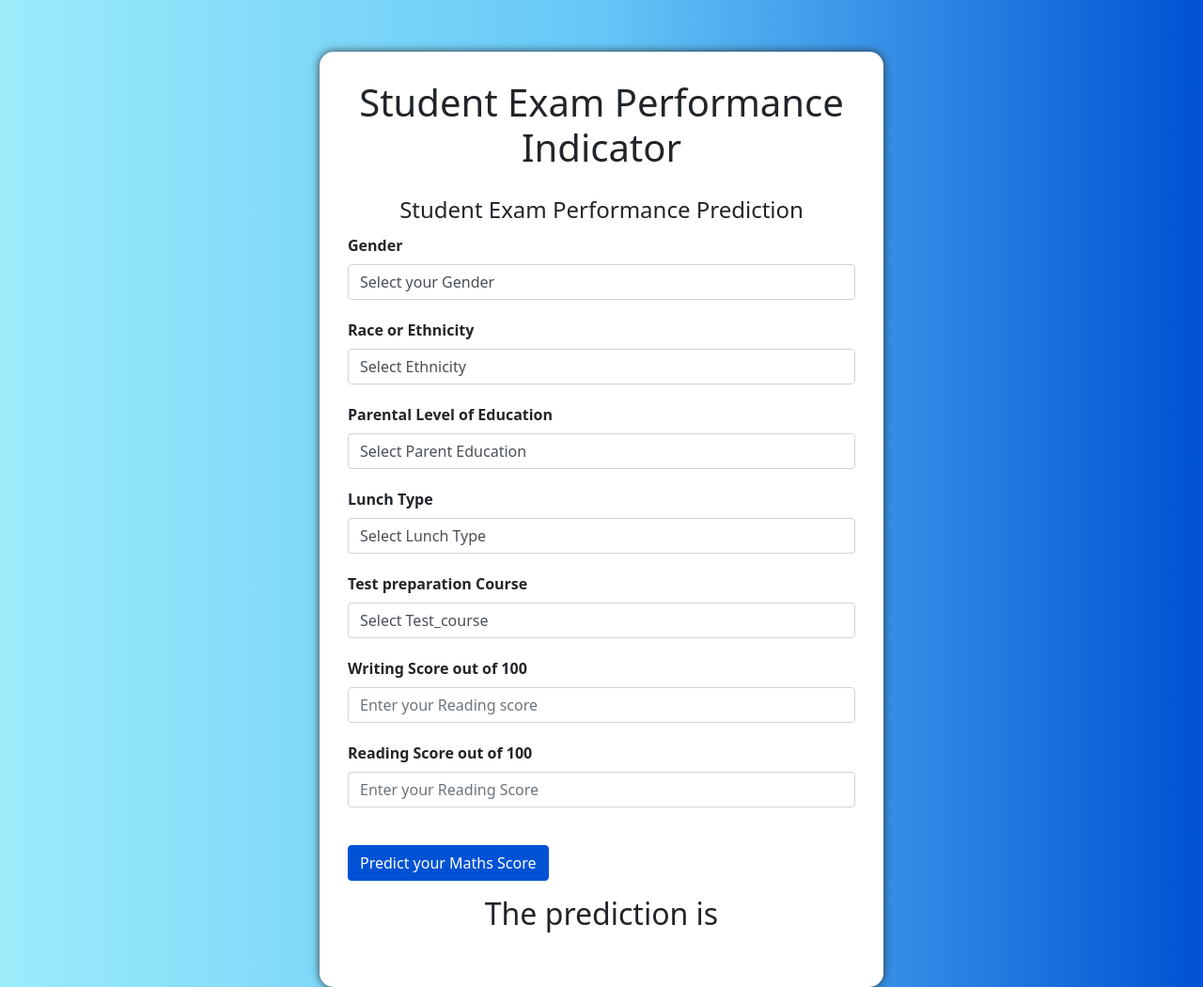
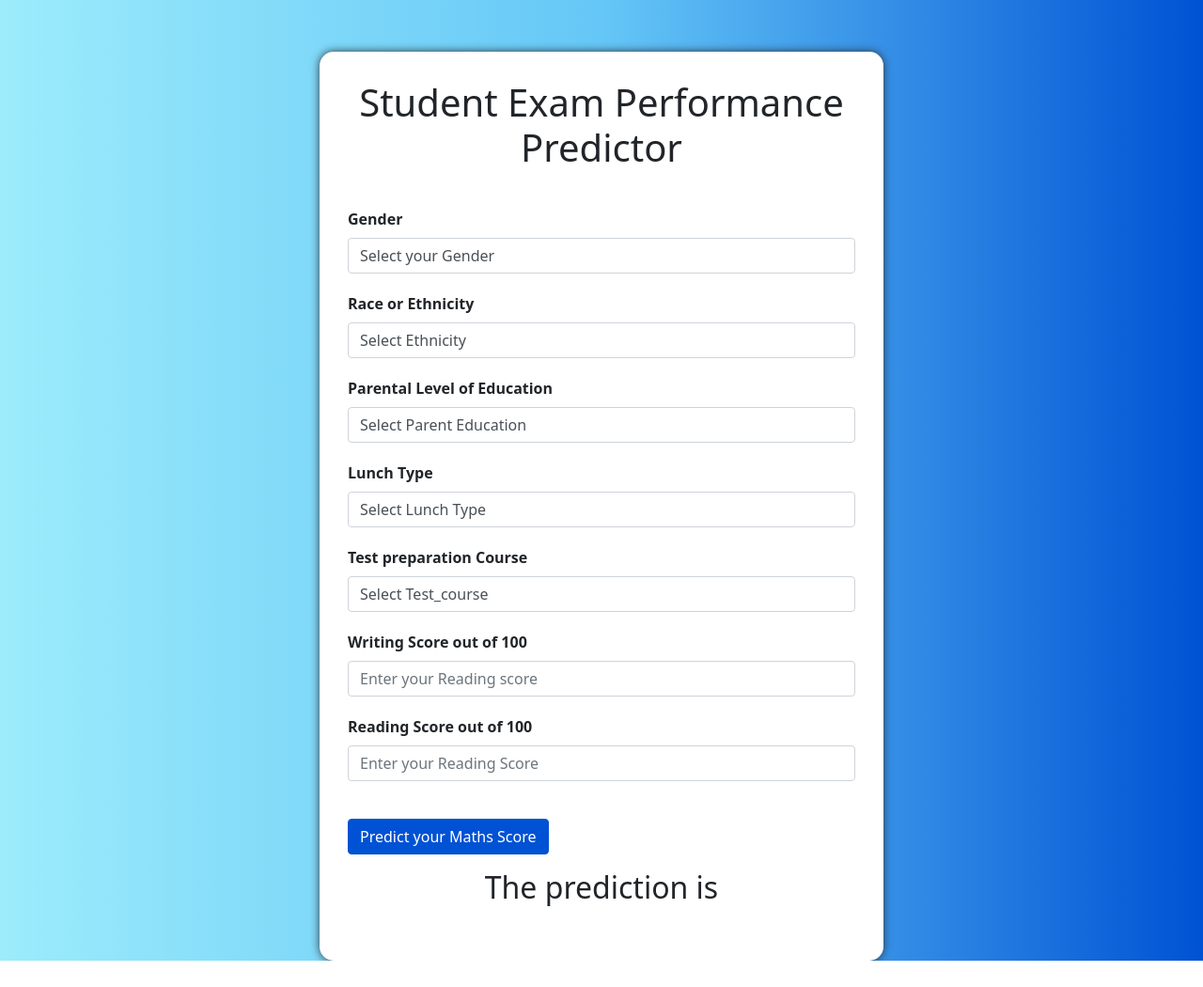
Before and after one commit to satyam3196/MLProject, a Flask app: page /predictdata in a window 1280 px wide. Shown: the whole page at 94% size. After the commit the page ends 1022 px from the top, so only its background shows below. Run offline with Flask 3, Linux system fonts and the light colour scheme; some libraries are stand-ins or nearby versions.

Commit message:
Home.html modifications

```diff
--- a/templates/home.html
+++ b/templates/home.html
@@ -41,11 +41,8 @@
 <body>
     <div class="container">
         <div class="login">
-            <h1>Student Exam Performance Indicator</h1>
+            <h1>Student Exam Performance Predictor</h1>
             <form action="{{ url_for('predict_datapoint')}}" method="post">
-                <h1>
-                    <legend>Student Exam Performance Prediction</legend>
-                </h1>
                     <div class="mb-3">
                         <div class="mb-3">
                             <label class="form-label">Gender</label>
```
Also changed, not shown: app.py (line endings or trailing spaces).
